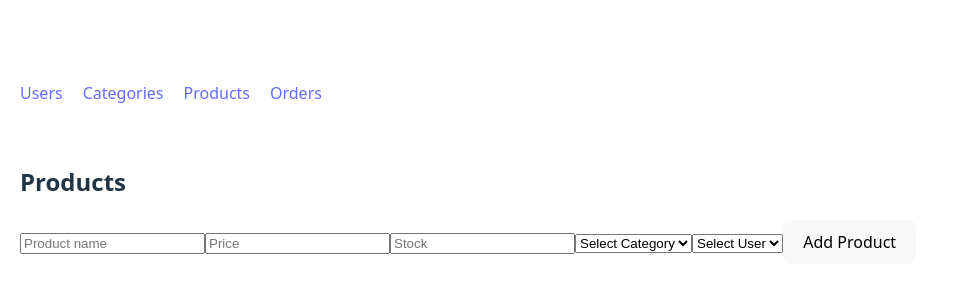
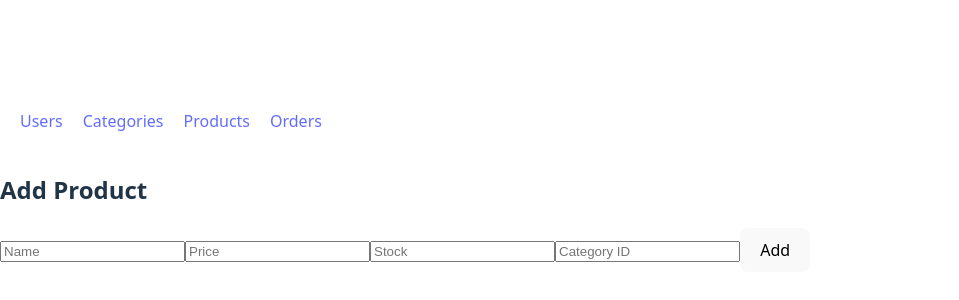
Before and after one commit to Faisal-zaid/shop-frontend, a React (Vite) app: page /products in a window 1280 px wide. Shown: the part 220-520 px from the top of the page, without its empty margins (0-959 px from the left). Built offline with nearby package versions, Linux system fonts and the light colour scheme.

Commit message:
updated products page

```diff
--- a/src/components/Products.jsx
+++ b/src/components/Products.jsx
@@ -1,87 +1,32 @@
-import { useEffect, useState } from "react";
-//import { apiGet, apiPost, apiDelete } from "../services/api";
+import { useState } from "react";
+import { api } from "../api/api";
 
 export default function Products() {
-  const [products, setProducts] = useState([]);
-  const [categories, setCategories] = useState([]);
-  const [users, setUsers] = useState([]);
+  const [name, setName] = useState("");
+  const [price, setPrice] = useState("");
+  const [stock, setStock] = useState("");
+  const [category_id, setCategoryId] = useState("");
+  const [user_id, setUserId] = useState(1); // temp
 
-  const [form, setForm] = useState({
-    name: "",
-    price: "",
-    stock: "",
-    category_id: "",
-    user_id: "",
-  });
-
-  useEffect(() => {
-    load();
-  }, []);
-
-  async function load() {
-    setProducts(await apiGet("/products"));
-    setUsers(await apiGet("/users"));
-    setCategories(await apiGet("/categories"));
-  }
-
-  async function create(e) {
-    e.preventDefault();
-    await apiPost("/products", form);
-    load();
-  }
-
-  async function remove(id) {
-    await apiDelete(`/products/${id}`);
-    load();
-  }
+  const submit = async () => {
+    await api.post("/Product", {
+      name,
+      price: parseInt(price),
+      stock: parseInt(stock),
+      category_id: parseInt(category_id),
+      user_id,
+    });
+    alert("Product added!");
+  };
 
   return (
-    <div style={{ padding: 20 }}>
-      <h2>Products</h2>
-
-      <form onSubmit={create}>
-        <input
-          placeholder="Product name"
-          onChange={(e) => setForm({ ...form, name: e.target.value })}
-        />
-
-        <input
-          placeholder="Price"
-          type="number"
-          onChange={(e) => setForm({ ...form, price: e.target.value })}
-        />
-
-        <input
-          placeholder="Stock"
-          type="number"
-          onChange={(e) => setForm({ ...form, stock: e.target.value })}
-        />
-
-        <select onChange={(e) => setForm({ ...form, category_id: e.target.value })}>
-          <option>Select Category</option>
-          {categories.map((c) => (
-            <option value={c.id}>{c.name}</option>
-          ))}
-        </select>
-
-        <select onChange={(e) => setForm({ ...form, user_id: e.target.value })}>
-          <option>Select User</option>
-          {users.map((u) => (
-            <option value={u.id}>{u.name}</option>
-          ))}
-        </select>
-
-        <button>Add Product</button>
-      </form>
-
-      <ul>
-        {products.map((p) => (
-          <li key={p.id}>
-            {p.name} — {p.price} KES
-            <button onClick={() => remove(p.id)}>Delete</button>
-          </li>
-        ))}
-      </ul>
+    <div>
+      <h2>Add Product</h2>
+      <input placeholder="Name" onChange={(e) => setName(e.target.value)} />
+      <input placeholder="Price" onChange={(e) => setPrice(e.target.value)} />
+      <input placeholder="Stock" onChange={(e) => setStock(e.target.value)} />
+      <input placeholder="Category ID" onChange={(e) => setCategoryId(e.target.value)} />
+      <button onClick={submit}>Add</button>
     </div>
   );
 }
```
